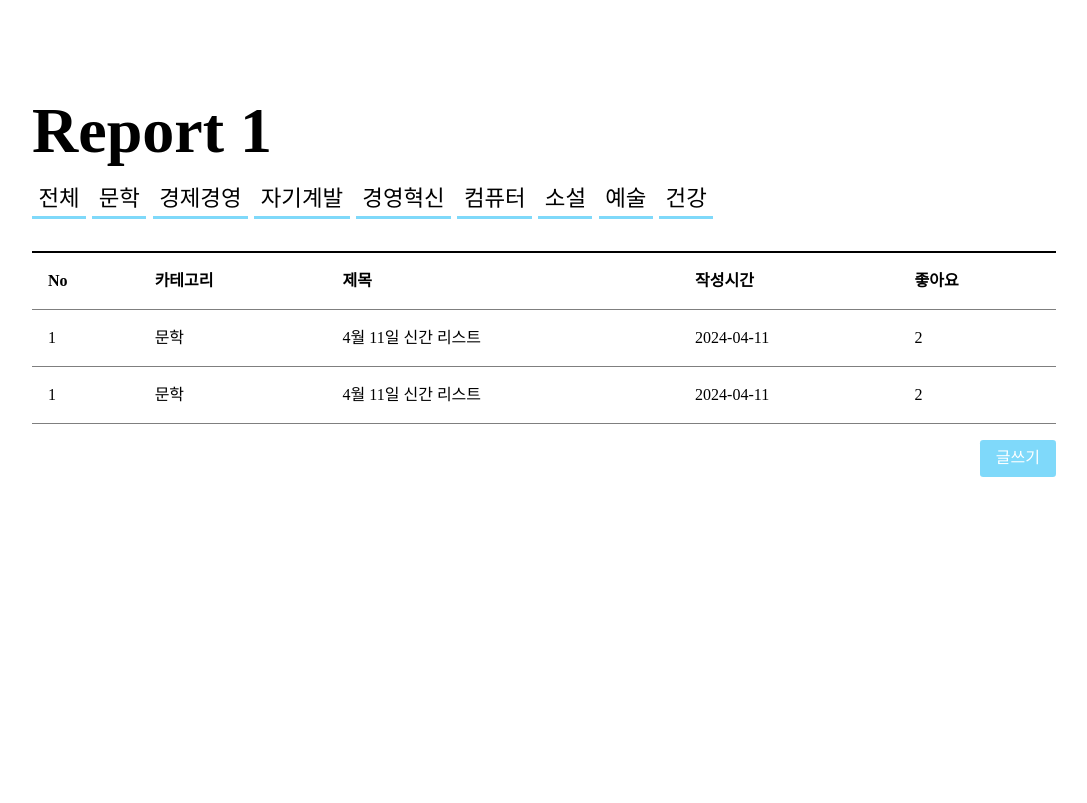
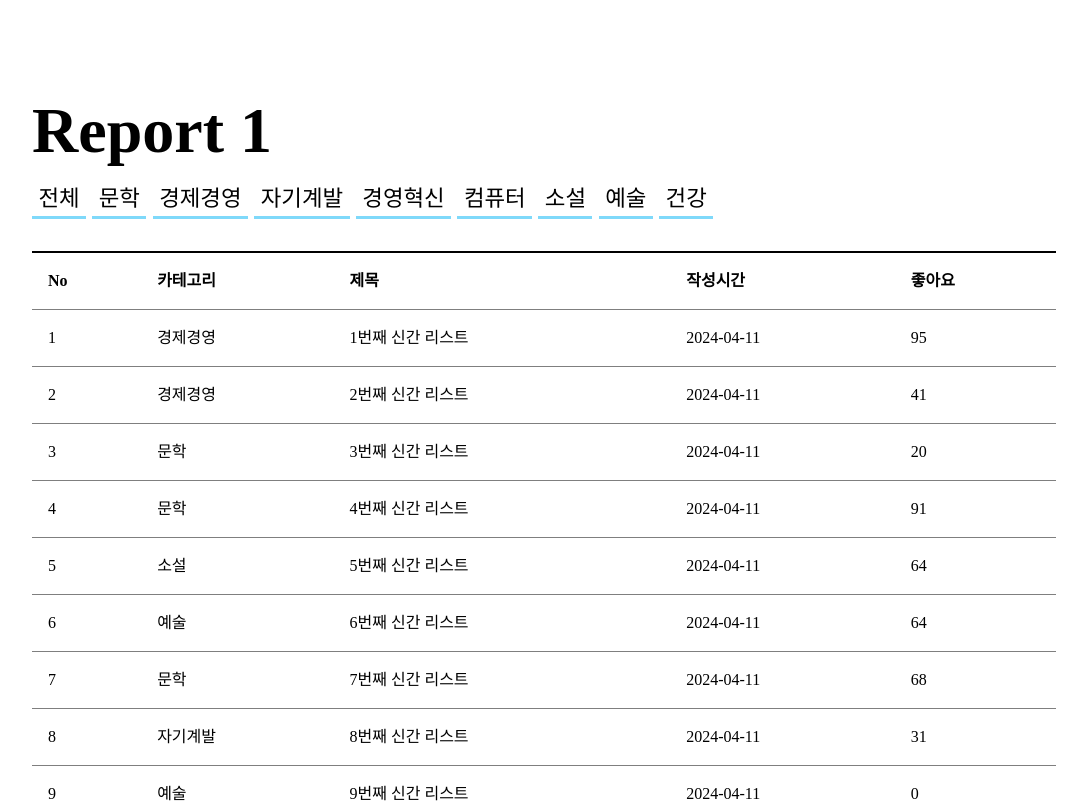
Before and after one commit to alstjr5949/notice-board-archive, a React (Vite) app: page /report/1 in a window 1280 px wide. Shown: the top 803 px of the page, without its empty margins (96-1183 px from the left). Built offline with nearby package versions, Linux system fonts and the light colour scheme.

Commit message:
chore: add dummy report list data

```diff
--- a/src/1/Report1.module.css
+++ b/src/1/Report1.module.css
@@ -44,8 +44,6 @@
       thead {
         tr {
           border-top: 2px solid black;
-          th {
-          }
         }
       }
 
--- a/src/1/Report1.tsx
+++ b/src/1/Report1.tsx
@@ -1,6 +1,7 @@
 import PageTemplate from "../temp/PageTemplate";
 
 import styles from "./Report1.module.css";
+import { reportListDummy } from "./data";
 
 const Report1 = () => {
   return (
@@ -34,20 +35,17 @@ const Report1 = () => {
               </tr>
             </thead>
             <tbody>
-              <tr className={styles["table-row"]}>
-                <td>1</td>
-                <td>문학</td>
-                <td>4월 11일 신간 리스트</td>
-                <td>2024-04-11</td>
-                <td>2</td>
-              </tr>
-              <tr className={styles["table-row"]}>
-                <td>1</td>
-                <td>문학</td>
-                <td>4월 11일 신간 리스트</td>
-                <td>2024-04-11</td>
-                <td>2</td>
-              </tr>
+              {reportListDummy.map(
+                ({ id, index, category, title, createdTime, like }) => (
+                  <tr key={id} className={styles["table-row"]}>
+                    <td>{index}</td>
+                    <td>{category}</td>
+                    <td>{title}</td>
+                    <td>{createdTime}</td>
+                    <td>{like}</td>
+                  </tr>
+                )
+              )}
             </tbody>
           </table>
         </main>
--- a/src/1/data.ts
+++ b/src/1/data.ts
@@ -0,0 +1,34 @@
+function generateDummyData() {
+  const categories = [
+    "문학",
+    "경제경영",
+    "자기계발",
+    "경영혁신",
+    "컴퓨터",
+    "소설",
+    "예술",
+    "건강",
+  ];
+  const dummyDataArray = [];
+
+  for (let i = 0; i < 50; i++) {
+    const id = i + 1;
+    const categoryIndex = Math.floor(Math.random() * categories.length);
+    const like = Math.floor(Math.random() * 100);
+
+    const dummyData = {
+      id: id,
+      index: id,
+      category: categories[categoryIndex],
+      title: `${id}번째 신간 리스트`,
+      createdTime: "2024-04-11",
+      like: like,
+    };
+
+    dummyDataArray.push(dummyData);
+  }
+
+  return dummyDataArray;
+}
+
+export const reportListDummy = generateDummyData();
```
